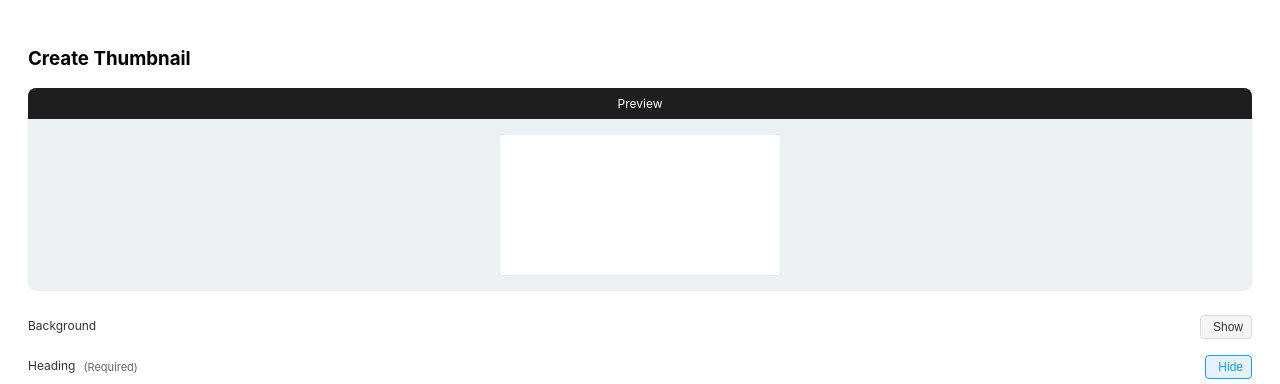
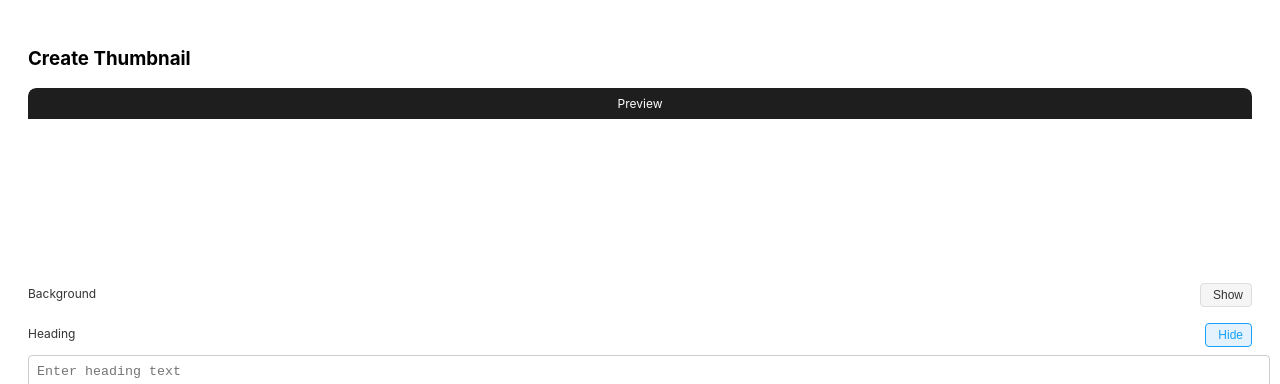
Before and after one commit to harshii0509/figma-thumbnail-generator, a website: page src/ui/index.html in a window 1280 px wide. Shown: the top 384 px of the page. Drawn offline with Linux system fonts and the light colour scheme; some icons are missing.

Commit message:
Fixed UI issues

```diff
--- a/src/ui/index.html
+++ b/src/ui/index.html
@@ -119,7 +119,7 @@
         margin-bottom: 24px;
         border-radius: 8px;
         overflow: hidden;
-        background: #edf0f2;
+        background: none;
       }
 
       .preview-header {
@@ -130,15 +130,16 @@
         display: flex;
         justify-content: center;
         align-items: center;
+        border-radius: 8px 8px 0 0;
       }
 
       .preview-canvas {
         position: relative;
-        width: 280px; /* Container width */
-        height: 140px; /* Maintain 2:1 ratio (280/2 = 140) */
-        margin: 16px auto;
-        background: #ffffff; /* Default white background */
-        border-radius: 4px;
+        width: 280px;
+        height: 140px;
+        margin: 0 auto;
+        background: #ffffff;
+        border-radius: 0 0 8px 8px;
         overflow: hidden;
       }
 
@@ -213,7 +214,7 @@
 
       /* Update preview styles */
       .preview-canvas {
-        background: white; /* Default background */
+        background: white;
       }
 
       .preview-canvas.with-gradient::after {
@@ -255,13 +256,25 @@
       .position-input-group select {
         width: 100%;
       }
+
+      /* Remove tag-related styles */
+      .tags-section,
+      .tag-item,
+      .tag-header,
+      .tag-title,
+      .remove-tag,
+      .add-tag-button {
+        display: none;
+      }
     </style>
   </head>
   <body>
     <h3>Create Thumbnail</h3>
 
     <div class="preview-container">
-      <div class="preview-header">Preview</div>
+      <div class="preview-header">
+        Preview
+      </div>
       <div class="preview-canvas">
         <div class="preview-content">
           <div class="preview-heading"></div>
@@ -270,17 +283,13 @@
       </div>
     </div>
 
-    <!-- Add this after the preview section and before the heading section -->
+    <!-- Background Section -->
     <div class="control-group">
       <div class="section-header">
         <div class="header-left">
           <label>Background</label>
         </div>
-        <button
-          class="toggle-button"
-          id="toggleBackground"
-          title="Toggle Background Options"
-        >
+        <button class="toggle-button" id="toggleBackground" title="Toggle Background">
           <i class="ph-bold ph-eye-slash"></i>
           <span class="toggle-text">Show</span>
         </button>
@@ -299,18 +308,13 @@
       </div>
     </div>
 
-    <!-- Update the heading section to match the pattern -->
+    <!-- Heading Section -->
     <div class="control-group">
       <div class="section-header">
         <div class="header-left">
           <label>Heading</label>
-          <span class="status-text">(Required)</span>
         </div>
-        <button
-          class="toggle-button"
-          id="toggleHeading"
-          title="Toggle Heading Options"
-        >
+        <button class="toggle-button" id="toggleHeading" title="Toggle Heading">
           <i class="ph-bold ph-eye-slash"></i>
           <span class="toggle-text">Show</span>
         </button>
@@ -350,11 +354,7 @@
           <label>Description</label>
           <span class="status-text">(Optional)</span>
         </div>
-        <button
-          class="toggle-button"
-          id="toggleDescription"
-          title="Toggle Description"
-        >
+        <button class="toggle-button" id="toggleDescription" title="Toggle Description">
           <i class="ph-bold ph-eye-slash"></i>
           <span class="toggle-text">Show</span>
         </button>
@@ -398,22 +398,26 @@
     <button id="generate">Generate Thumbnail</button>
 
     <script>
-      // Add all toggle-related variables at the top
-      let isDescriptionActive = false;
+      // Initialize state variables
       let isBackgroundActive = false;
       let isHeadingActive = false;
+      let isDescriptionActive = false;
 
-      const toggleDescription = document.getElementById("toggleDescription");
+      // Get DOM elements
       const toggleBackground = document.getElementById("toggleBackground");
       const toggleHeading = document.getElementById("toggleHeading");
+      const toggleDescription = document.getElementById("toggleDescription");
 
-      const descriptionSection = document.getElementById("descriptionSection");
       const backgroundSection = document.getElementById("backgroundSection");
       const headingSection = document.getElementById("headingSection");
+      const descriptionSection = document.getElementById("descriptionSection");
+
+      // Scale factor for preview (280/1920 ≈ 0.14583333333333334)
+      const SCALE_FACTOR = 0.14583333333333334;
 
       // Function to handle section toggle
-      function toggleSection(isActive, section, button) {
-        isActive = !isActive;
+      function toggleSection(button, section) {
+        const isActive = !section.classList.contains("active");
         section.classList.toggle("active");
         button.classList.toggle("active");
 
@@ -431,66 +435,42 @@
         return isActive;
       }
 
-      // Add toggle handlers
-      toggleBackground.onclick = () => {
-        isBackgroundActive = toggleSection(
-          isBackgroundActive,
-          backgroundSection,
-          toggleBackground
-        );
+      // Add click event listeners for all toggle buttons
+      toggleBackground.addEventListener("click", () => {
+        isBackgroundActive = toggleSection(toggleBackground, backgroundSection);
         updatePreview();
-      };
+      });
 
-      toggleHeading.onclick = () => {
-        isHeadingActive = toggleSection(
-          isHeadingActive,
-          headingSection,
-          toggleHeading
-        );
+      toggleHeading.addEventListener("click", () => {
+        isHeadingActive = toggleSection(toggleHeading, headingSection);
         updatePreview();
-      };
+      });
 
-      toggleDescription.onclick = () => {
-        isDescriptionActive = toggleSection(
-          isDescriptionActive,
-          descriptionSection,
-          toggleDescription
-        );
+      toggleDescription.addEventListener("click", () => {
+        isDescriptionActive = toggleSection(toggleDescription, descriptionSection);
         updatePreview();
-      };
-
-      // Rest of your existing code...
-      const previewHeading = document.querySelector(".preview-heading");
-      const previewDescription = document.querySelector(".preview-description");
-      const previewCanvas = document.querySelector(".preview-canvas");
-
-      // Scale factor for preview (280/1920 ≈ 0.14583333333333334)
-      const SCALE_FACTOR = 0.14583333333333334;
+      });
 
       // Function to update preview
       function updatePreview() {
         const heading = document.getElementById("heading").value;
         const previewHeading = document.querySelector(".preview-heading");
-        const previewDescription = document.querySelector(
-          ".preview-description"
-        );
+        const previewDescription = document.querySelector(".preview-description");
         const previewCanvas = document.querySelector(".preview-canvas");
-        const previewContent = document.querySelector(".preview-content");
 
         // Update heading preview
-        previewHeading.textContent = heading;
-        previewHeading.style.fontSize =
-          parseInt(document.getElementById("headingSize").value) *
-            SCALE_FACTOR +
-          "px";
-        previewHeading.style.fontFamily =
-          document.getElementById("headingFont").value;
-        previewHeading.style.fontWeight =
-          document.getElementById("headingWeight").value === "Bold"
-            ? "700"
-            : "400";
-        previewHeading.style.color =
-          document.getElementById("headingColor").value;
+        if (isHeadingActive) {
+          previewHeading.style.display = "block";
+          previewHeading.textContent = heading;
+          previewHeading.style.fontSize =
+            parseInt(document.getElementById("headingSize").value) * SCALE_FACTOR + "px";
+          previewHeading.style.fontFamily = document.getElementById("headingFont").value;
+          previewHeading.style.fontWeight =
+            document.getElementById("headingWeight").value === "Bold" ? "700" : "400";
+          previewHeading.style.color = document.getElementById("headingColor").value;
+        } else {
+          previewHeading.style.display = "none";
+        }
 
         // Update description preview
         const description = document.getElementById("description").value;
@@ -498,113 +478,37 @@
           previewDescription.style.display = "block";
           previewDescription.textContent = description;
           previewDescription.style.fontSize =
-            parseInt(document.getElementById("descriptionSize").value) *
-              SCALE_FACTOR +
-            "px";
-          previewDescription.style.fontFamily =
-            document.getElementById("descriptionFont").value;
+            parseInt(document.getElementById("descriptionSize").value) * SCALE_FACTOR + "px";
+          previewDescription.style.fontFamily = document.getElementById("descriptionFont").value;
           previewDescription.style.fontWeight =
-            document.getElementById("descriptionWeight").value === "Bold"
-              ? "700"
-              : "400";
-          previewDescription.style.color =
-            document.getElementById("descriptionColor").value;
+            document.getElementById("descriptionWeight").value === "Bold" ? "700" : "400";
+          previewDescription.style.color = document.getElementById("descriptionColor").value;
         } else {
           previewDescription.style.display = "none";
         }
 
         // Update background
-        const backgroundColor =
-          document.getElementById("backgroundColor").value;
-        const hasGradient = document.getElementById("gradientOverlay").checked;
-
-        previewCanvas.style.background = backgroundColor;
-        previewCanvas.classList.toggle("with-gradient", hasGradient);
-
-        // Update positions in preview
-        const headingPosition =
-          document.getElementById("headingPosition").value;
-        const descriptionPosition = document.getElementById(
-          "descriptionPosition"
-        ).value;
-
-        // Position the preview content based on heading position
-        switch (headingPosition) {
-          case "top":
-            previewContent.style.top = "16px";
-            previewContent.style.bottom = "auto";
-            previewContent.style.transform = "none";
-            break;
-          case "middle":
-            previewContent.style.top = "50%";
-            previewContent.style.bottom = "auto";
-            previewContent.style.transform = "translateY(-50%)";
-            break;
-          case "bottom":
-            previewContent.style.top = "auto";
-            previewContent.style.bottom = "16px";
-            previewContent.style.transform = "none";
-            break;
-        }
-
-        // Arrange heading and description order
-        if (descriptionPosition === "above-heading") {
-          previewContent.insertBefore(previewDescription, previewHeading);
+        if (isBackgroundActive) {
+          previewCanvas.style.backgroundColor = document.getElementById("backgroundColor").value;
+          previewCanvas.classList.toggle(
+            "with-gradient",
+            document.getElementById("gradientOverlay").checked
+          );
         } else {
-          previewContent.insertBefore(previewHeading, previewDescription);
+          previewCanvas.style.backgroundColor = "#ffffff";
+          previewCanvas.classList.remove("with-gradient");
         }
       }
 
-      // Add event listeners for live updates
-      document
-        .getElementById("heading")
-        .addEventListener("input", updatePreview);
-      document
-        .getElementById("headingFont")
-        .addEventListener("change", updatePreview);
-      document
-        .getElementById("headingWeight")
-        .addEventListener("change", updatePreview);
-      document
-        .getElementById("headingSize")
-        .addEventListener("change", updatePreview);
-      document
-        .getElementById("headingColor")
-        .addEventListener("input", updatePreview);
-
-      document
-        .getElementById("description")
-        .addEventListener("input", updatePreview);
-      document
-        .getElementById("descriptionFont")
-        .addEventListener("change", updatePreview);
-      document
-        .getElementById("descriptionWeight")
-        .addEventListener("change", updatePreview);
-      document
-        .getElementById("descriptionSize")
-        .addEventListener("change", updatePreview);
-      document
-        .getElementById("descriptionColor")
-        .addEventListener("input", updatePreview);
-
-      // Add event listeners for position controls
-      document
-        .getElementById("headingPosition")
-        .addEventListener("change", updatePreview);
-      document
-        .getElementById("descriptionPosition")
-        .addEventListener("change", updatePreview);
-
-      // Initial preview update
+      // Show heading section by default
+      isHeadingActive = toggleSection(toggleHeading, headingSection);
       updatePreview();
 
-      // Show heading section by default since it's required
-      isHeadingActive = toggleSection(
-        isHeadingActive,
-        headingSection,
-        toggleHeading
-      );
+      // Add event listeners for all inputs
+      document.querySelectorAll('input, select, textarea').forEach(input => {
+        input.addEventListener('input', updatePreview);
+        input.addEventListener('change', updatePreview);
+      });
 
       const generateButton = document.getElementById("generate");
       generateButton.onclick = () => {
@@ -677,14 +581,6 @@
           "*"
         );
       };
-
-      // Add background control listeners
-      document
-        .getElementById("backgroundColor")
-        .addEventListener("input", updatePreview);
-      document
-        .getElementById("gradientOverlay")
-        .addEventListener("change", updatePreview);
     </script>
   </body>
 </html>
```
Also changed, not shown: src/code/index.ts (+34 -0 lines).
